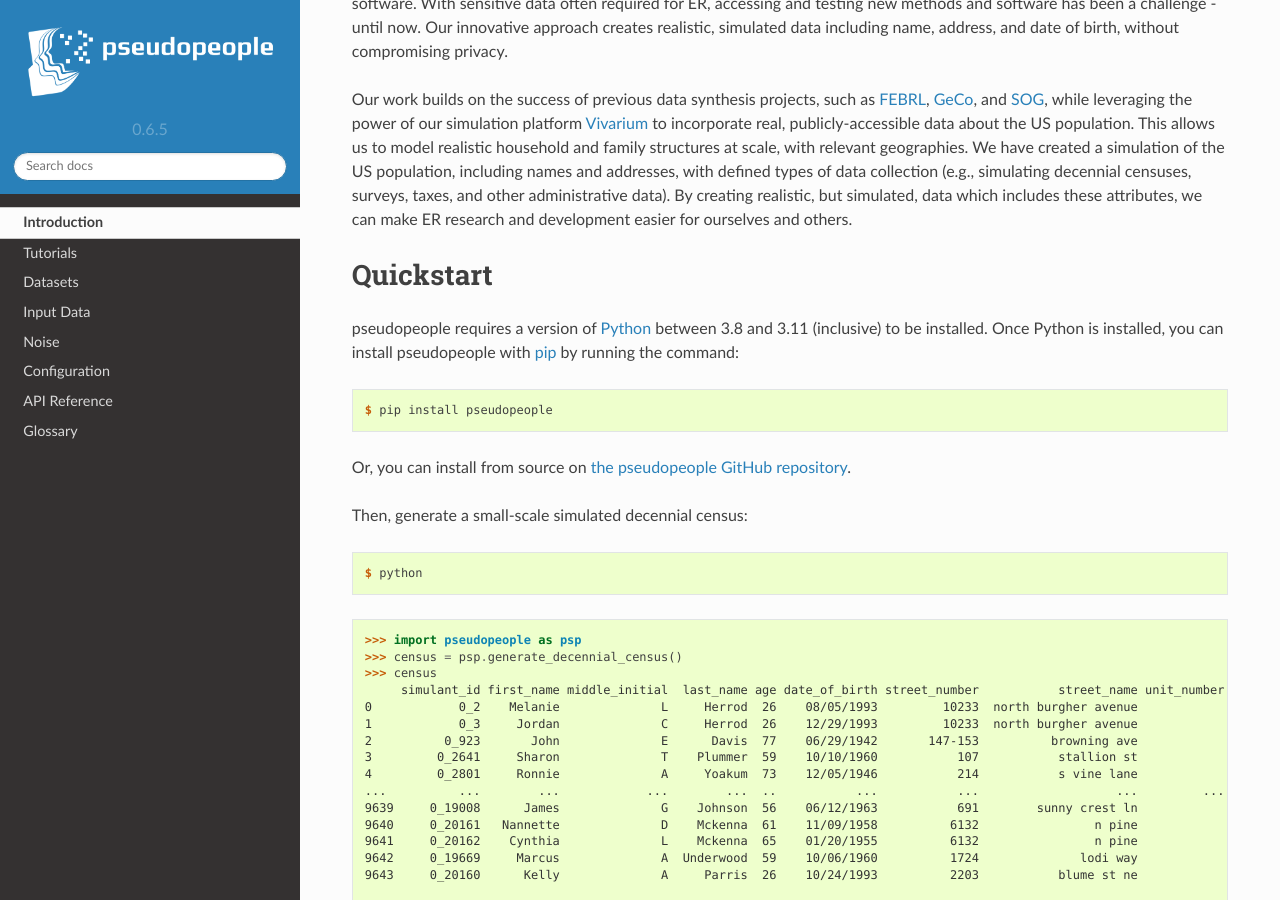
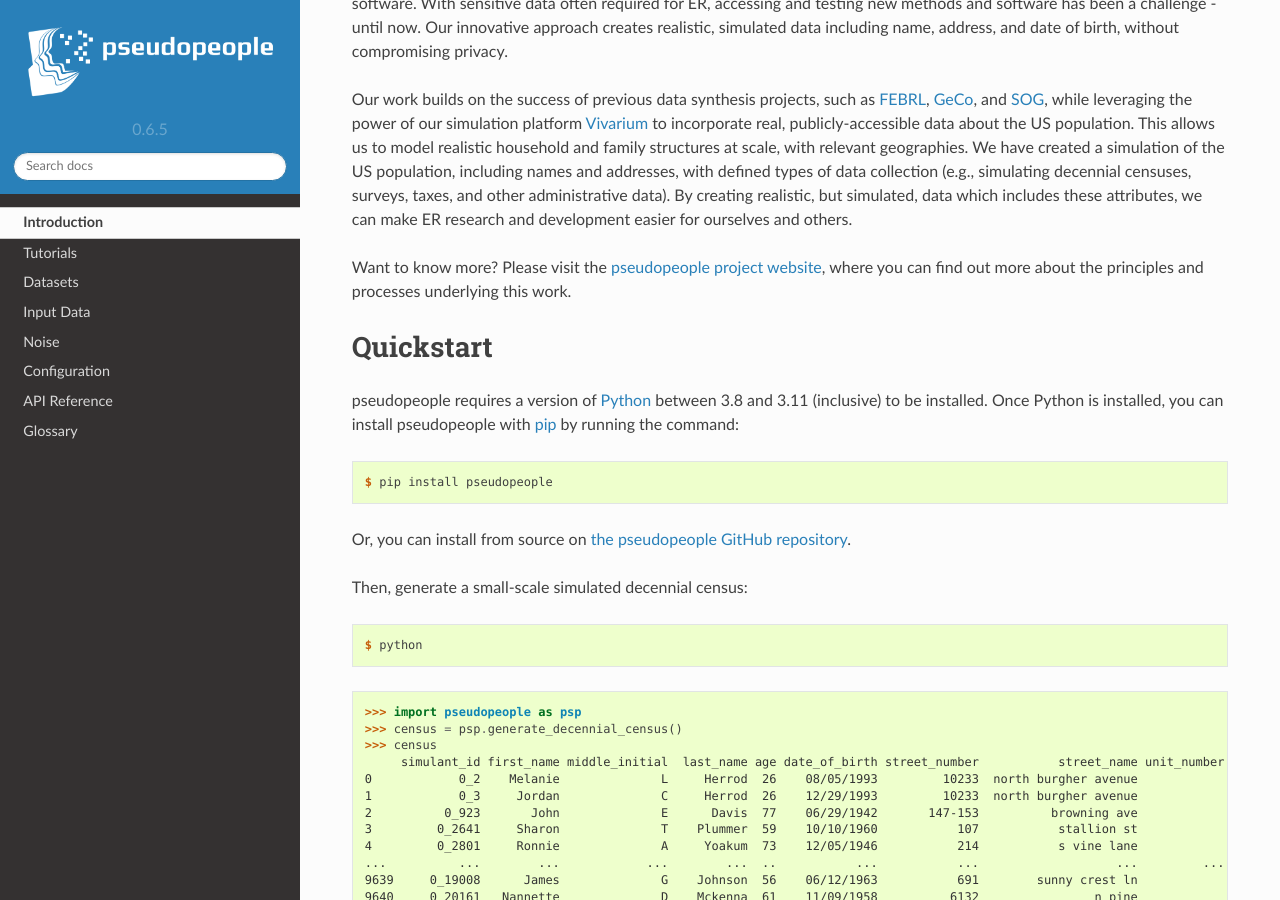
Before and after one commit to ihmeuw/pseudopeople, a Sphinx documentation site: the page built from docs/source/index.rst, in a window 1280 px wide and 900 px high, scrolled down 904 px. Built offline with Sphinx 7.4.7 and the Read the Docs theme 2.0.0, drawn with Linux system fonts in a browser that asks for light colours.

Commit message:
Add link to pseudopeople website in readthedocs (#238)
* Add link to pseudopeople website in readthedocs

* Fix link wording

Co-authored-by: Nathaniel Blair-Stahn <ndbs@uw.edu>

---------

Co-authored-by: Alix Pletcher <pletale@ihme.washington.edu>
Co-authored-by: Nathaniel Blair-Stahn <ndbs@uw.edu>

```diff
--- a/docs/source/index.rst
+++ b/docs/source/index.rst
@@ -42,6 +42,8 @@
 simulating decennial censuses, surveys, taxes, and other administrative data).
 By creating realistic, but simulated, data which includes these attributes, we
 can make ER research and development easier for ourselves and others.
+
+Want to know more? Please visit the `pseudopeople project website <https://www.pseudopeople.org/>`_, where you can find out more about the principles and processes underlying this work.
 
 .. _quickstart:
 
```
